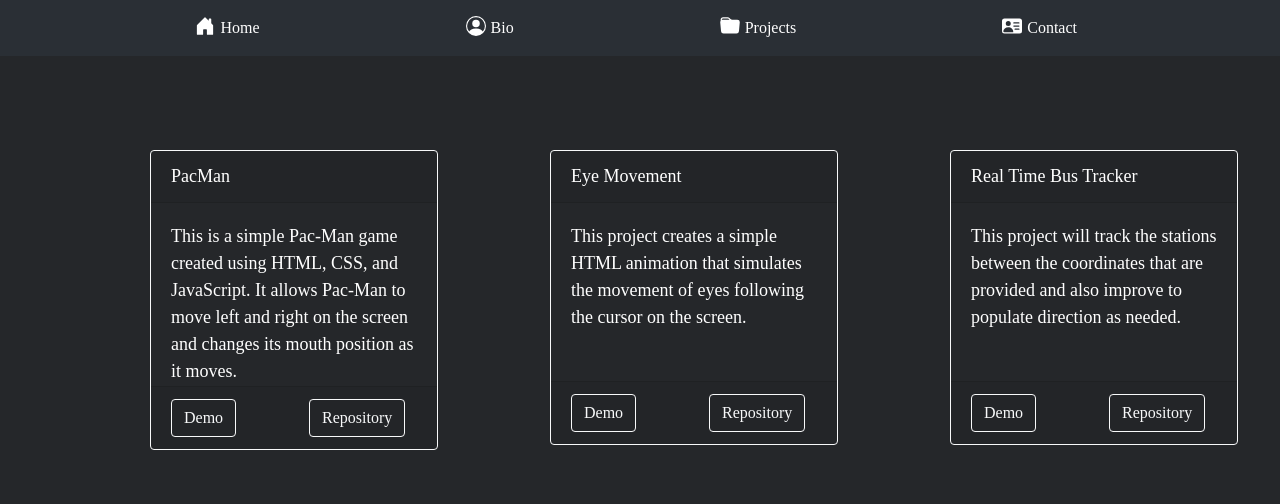
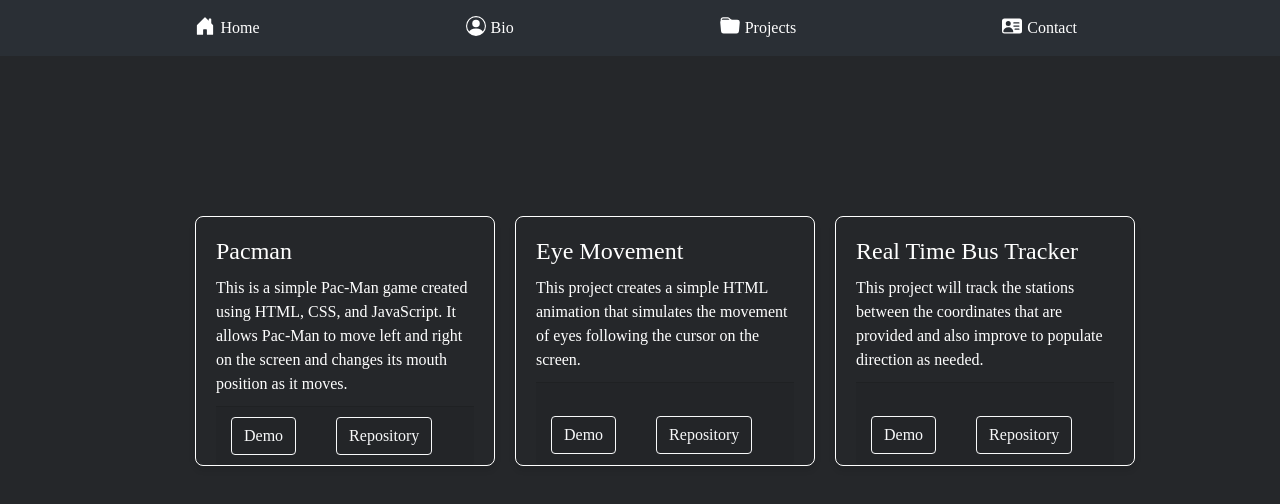
Before and after one commit to Volkan2617/volkanragiboglu.github.io, a website: page Projects.html in a window 1280 px wide. Drawn offline with nearby package versions, Linux system fonts and the light colour scheme.

Commit message:
CSS Update

```diff
--- a/Projects.html
+++ b/Projects.html
@@ -62,15 +62,10 @@
     </div>
     <div class="centered">
       <div class="container">
-        <div class="row">
-            <div class="col-lg-4 col-md-6 col-sm-12">
-                <div id="Card1" class="card border-light mb-3" style="max-width: 18rem;">
-                    <div class="card-header">
-                        PacMan
-                    </div>
-                    <div class="card-body">
-                        <p class="card-text">This is a simple Pac-Man game created using HTML, CSS, and JavaScript. It allows Pac-Man to move left and right on the screen and changes its mouth position as it moves.</p>
-                    </div>
+        <div id="Project-Cards" class="card">
+          <div class="card-content">
+              <h3>Pacman</h3>
+              <p>This is a simple Pac-Man game created using HTML, CSS, and JavaScript. It allows Pac-Man to move left and right on the screen and changes its mouth position as it moves.</p>
               <div class="card-footer">
                 <div class="row">
                   <div class="col">
@@ -83,44 +78,33 @@
             </div>
             </div>
       </div>
-            <div class="col-lg-4 col-md-6 col-sm-12">
-                <div id="Card2" class="card border-light mb-3" style="max-width: 18rem; min-height: 295px;">
-                    <div class="card-header">
-                        Eye Movement
-                    </div>
-                    <div class="card-body">
-                        <p class="card-text">This project creates a simple HTML animation that simulates the movement of eyes following the cursor on the screen.</p>
-                    </div>
+      <div id="Project-Cards" class="card">
+          <div class="card-content">
+              <h3>Eye Movement</h3>
+              <p>This project creates a simple HTML animation that simulates the movement of eyes following the cursor on the screen.</p>
               <div class="card-footer">
                 <div class="row">
                   <div class="col">
-                          <button type="button" class="btn btn-outline-light" onclick="openLinkInNewTab('https://volkanragiboglu.github.io/EyeMovement/')">Demo</button>
+                    <button style="display: flex; margin-top: 23px;" type="button" class="btn btn-outline-light" onclick="openLinkInNewTab('https://volkanragiboglu.github.io/EyeMovement/')">Demo</button>
                   </div>
                   <div class="col">
-                          <button type="button" class="btn btn-outline-light" onclick="openLinkInNewTab('https://github.com/VolkanRagiboglu/EyeMovement')">Repository</button>
+                    <button style="display: flex; margin-top: 23px;" type="button" class="btn btn-outline-light" onclick="openLinkInNewTab('https://github.com/VolkanRagiboglu/EyeMovement')">Repository</button>
                   </div>
                 </div>
             </div>
           </div>
       </div>
-            <div class="col-lg-4 col-md-6 col-sm-12">
-                <div id="Card3" class="card border-light mb-3" style="max-width: 18rem; min-height: 295px;">
-                    <div
-                    class="card-header">Real Time Bus Tracker
-                   </div>
-                    <div class="card-body">
-                        <p class="card-text">This project will track the stations between the coordinates that are provided and also improve to populate direction as needed.</p>
-                    </div>
+      <div id="Project-Cards" class="card">
+          <div class="card-content">
+              <h3>Real Time Bus Tracker</h3>
+              <p>This project will track the stations between the coordinates that are provided and also improve to populate direction as needed.</p>
               <div class="card-footer">
                 <div class="row">
                   <div class="col">
-                          <button type="button" class="btn btn-outline-light" onclick="openLinkInNewTab('https://volkanragiboglu.github.io/RealTimeBusTracker/')">Demo</button>
+                    <button style="display: flex; margin-top: 23px;" type="button" class="btn btn-outline-light" onclick="openLinkInNewTab('https://volkanragiboglu.github.io/RealTimeBusTracker/')">Demo</button>
                   </div>
                   <div class="col">
-                          <button type="button" class="btn btn-outline-light" onclick="openLinkInNewTab('https://github.com/VolkanRagiboglu/RealTimeBusTracker/tree/main')">Repository</button>
-                        </div>
-                      </div>
-                  </div>
+                    <button style="display: flex; margin-top: 23px;" type="button" class="btn btn-outline-light" onclick="openLinkInNewTab('https://github.com/VolkanRagiboglu/RealTimeBusTracker/tree/main')">Repository</button>
                   </div>
                 </div>
             </div>
--- a/styles.css
+++ b/styles.css
@@ -128,10 +128,10 @@
 
 #Contact-Card{
   position: relative;
-  top: 200px;
+  top: 50px;
   left: 30px;
-  width: 400px;
-  height: 400px;
+  width: 350px;
+  height: 350px;
   border: none;
 }
 
@@ -928,39 +928,6 @@
   height: 300px;
 }
 
-#Card1{
-  position: fixed;
-  top: 150px;
-  left: 150px;
-  max-height: 300px;
-  min-height: 300px;
-  background-color: transparent;
-  font-family: Playfair Display;
-  font-size: 18px;
-}
-
-#Card2{
-  position: fixed;
-  top: 150px;
-  left: 550px;
-  max-height: 300px;
-  min-height: 300px;
-  background-color: transparent;
-  font-family: Playfair Display;
-  font-size: 18px;
-}
-
-#Card3{
-  position: fixed;
-  top: 150px;
-  left: 950px;
-  max-height: 300px;
-  min-height: 300px;
-  background-color: transparent;
-  font-family: Playfair Display;
-  font-size: 18px;
-}
-
 .card-container {
   display: flex; /* Use flexbox to arrange cards horizontally */
   justify-content: space-between; /* Distribute space between cards */
@@ -1007,6 +974,7 @@
   max-width: 1200px;
   justify-content: center;
   padding: 0 20px;
+  height: 100px;
 }
 
 
@@ -1024,7 +992,7 @@
   cursor: pointer;
   position: relative;
   top: 200px;
-  font-family: Robot Slab;
+  font-family: Playfair Display;
 }
 
 .card2-icon{
@@ -1062,6 +1030,8 @@
 @media screen and (max-width:800px) {
   .contact-info{
     flex-direction: column;
+    margin-top: 75px;
+    margin-left: 75px;
   }
   .card2{
     width: 100%;
@@ -1096,7 +1066,7 @@
   padding-top: 25px;
   height: 0px;
   left: 50px;
-  top: 200px;
+  top: 120px;
 }
 .videowrapper iframe{
   position: absolute;
@@ -1115,8 +1085,8 @@
 
 @media (min-width: 768px) {
   .container {
-      display: flex;
-      flex-wrap: wrap-reverse; /* Reverse the order of flex items on large screens */
+    display: flex;
+    flex-wrap: wrap-reverse;
   }
 
   .col-lg-6 {
@@ -1125,7 +1095,84 @@
   }
 
   .videowrapper {
-      flex: 1; /* Make the video take equal width on large screens */
-      margin-left: 0px; /* Adjust the margin as needed */
+    flex: 1; /* Make the video take equal width on large screens */
+    margin-left: 0px; /* Adjust the margin as needed */
   }
 }
+
+#Project-Cards {
+  background-color: transparent;
+  border-color: white;
+  box-shadow: 0px 4px 6px rgba(0, 0, 0, 0.1);
+  border-radius: 8px;
+  overflow: hidden;
+  margin: 10px;
+  top: 150px;
+  left: 100px;
+  max-height: 250px;
+  min-height: 200px;
+  min-width: 300px;
+  max-width: 300px;
+  background-color: transparent;
+  font-family: Playfair Display;
+  font-size: 18px;
+  transition: transform 0.2s ease-in-out;
+}
+
+#Project-Cards:hover {
+  transform: scale(1.05);
+}
+
+#Project-Cards img {
+  width: 100%;
+  height: auto;
+}
+
+#Project-Cards .card-content {
+  padding: 20px;
+}
+
+#Project-Cards h3 {
+  margin: 0;
+  font-size: 1.5rem;
+}
+
+#Project-Cards p {
+  margin: 10px 0;
+  font-size: 1rem;
+}
+
+#Project-Cards a {
+  text-decoration: none;
+  color: #007BFF;
+  font-weight: bold;
+}
+
+#Project-Cards .card-footer {
+  padding: 10px;
+  display: flex;
+  justify-content: space-between;
+}
+
+#Project-Cards button {
+  flex: 1;
+  margin: 0 5px;
+}
+
+@media (max-width: 768px) {
+  #Project-Cards {
+      max-width: 100%;
+      left: 0px;
+      top: 0px;
+  }
+
+  .form-box{
+    max-width: 500px;
+  }
+
+  #liveToastBtn{
+    max-width: 400px;
+  }
+
+
+}
```
Also changed, not shown: ContactMe.html (+2 -1 lines). Lines whose indentation alone changed are shown as unchanged.
